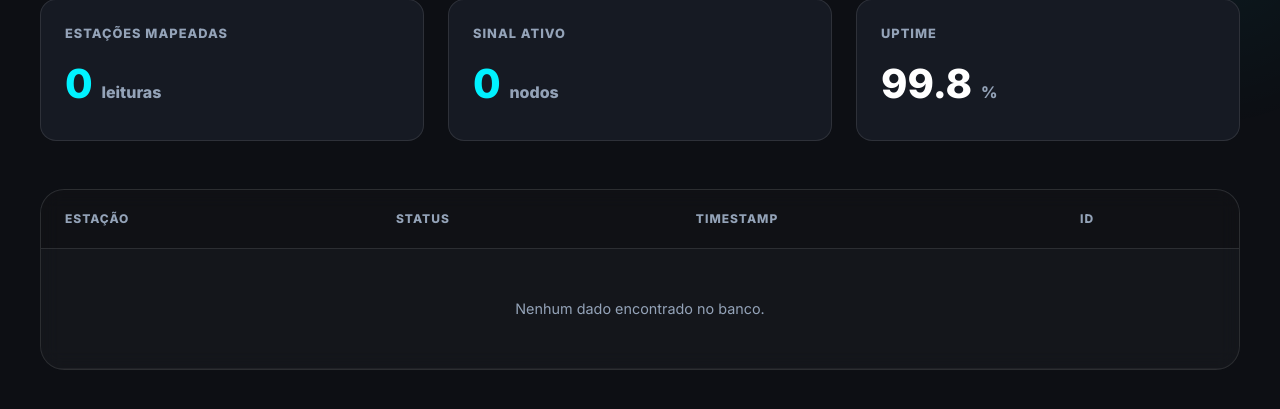
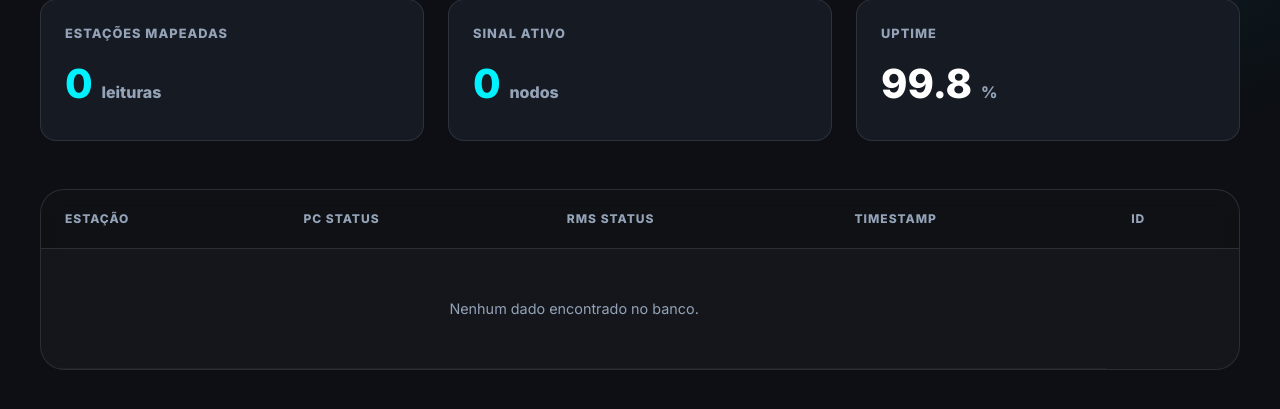
Before and after one commit to felipex/meteoros, a Flask app: page / in a window 1280 px wide. Shown: the part 188-597 px from the top of the page. Run offline with Flask 3, Linux system fonts and the light colour scheme; data that the repository does not hold is empty; parts of the project's set-up code (start-up, migrations or seed data) failed here and were passed over; some libraries are stand-ins or nearby versions.

Commit message:
incluir rms_status

```diff
--- a/app.py
+++ b/app.py
@@ -29,6 +29,7 @@ def index():
 
         # Calcula alguns stats simples para o dashboard
         total_leituras = len(dados)
+        print(dados)
         estacoes_ativas = len(set([d['nome'] for d in dados if d.get('status') is True]))
 
         return render_template(
--- a/templates/index.html
+++ b/templates/index.html
@@ -261,7 +261,8 @@
             <thead>
                 <tr>
                     <th>Estação</th>
-                    <th>Status</th>
+                    <th>PC Status</th>
+                    <th>RMS Status</th>
                     <th>Timestamp</th>
                     <th>ID</th>
                 </tr>
@@ -273,6 +274,11 @@
                     <td>
                         <span class="status-badge {{ 'status-on' if item.status else 'status-off' }}">
                             {{ 'Online' if item.status else 'Offline' }}
+                        </span>
+                    </td>
+                    <td>
+                        <span class="status-badge {{ 'status-on' if item.rms_status else 'status-off' }}">
+                            {{ 'Online' if item.rms_status else 'Offline' }}
                         </span>
                     </td>
                     <td class="timestamp">{{ item.timestamp }}</td>
@@ -343,11 +349,19 @@
                     const statusClass = newData.status ? 'status-on' : 'status-off';
                     const statusText = newData.status ? 'Online' : 'Offline';
 
+                    const rmsStatusClass = newData.rms_status ? 'status-on' : 'status-off';
+                    const rmsStatusText = newData.rms_status ? 'Online' : 'Offline';
+
                     row.innerHTML = `
                         <td style="font-weight: 600;">${newData.nome}</td>
                         <td>
                             <span class="status-badge ${statusClass}">
                                 ${statusText}
+                            </span>
+                        </td>
+                        <td>
+                            <span class="status-badge ${rmsStatusClass}">
+                                ${rmsStatusText}
                             </span>
                         </td>
                         <td class="timestamp">${newData.timestamp}</td>
```
Also changed, not shown: insert_meteo.py (+6 -3 lines).
